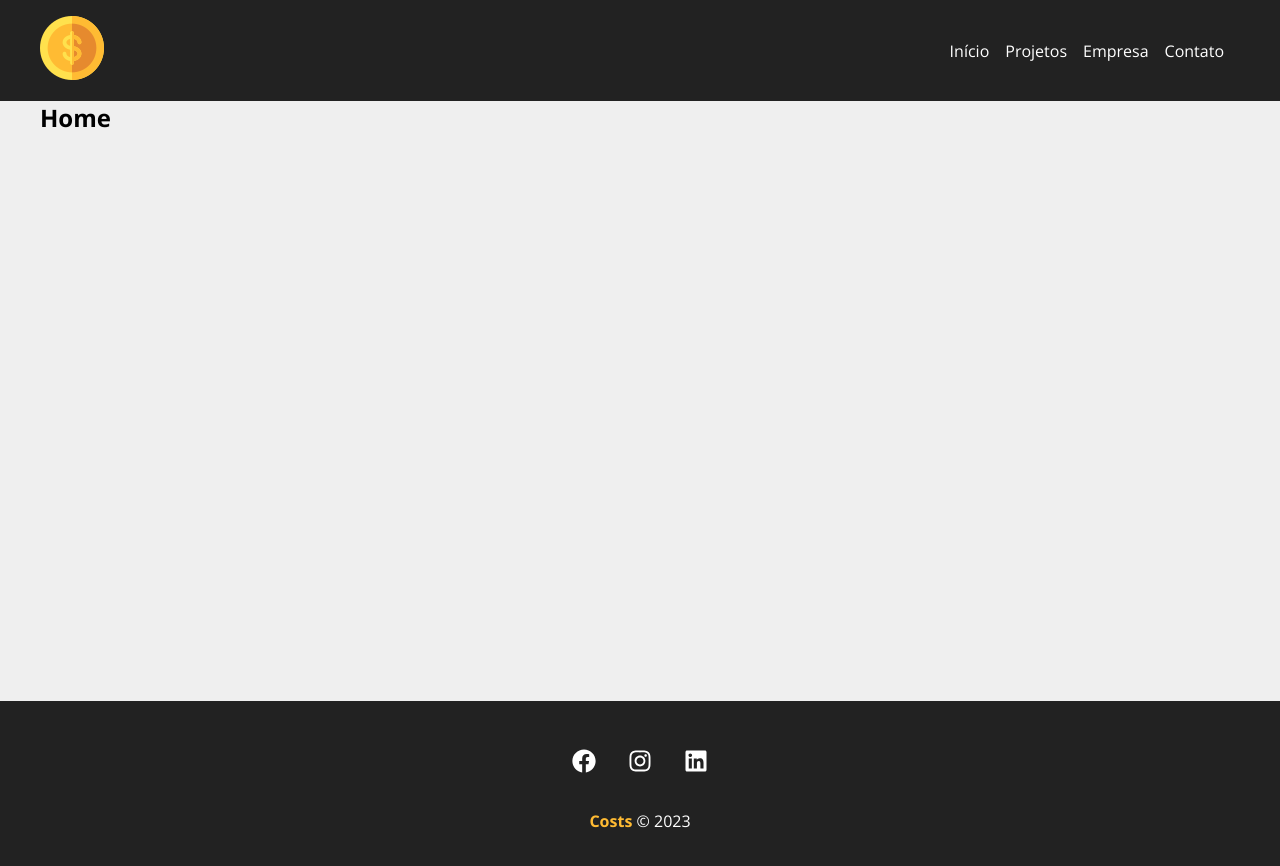
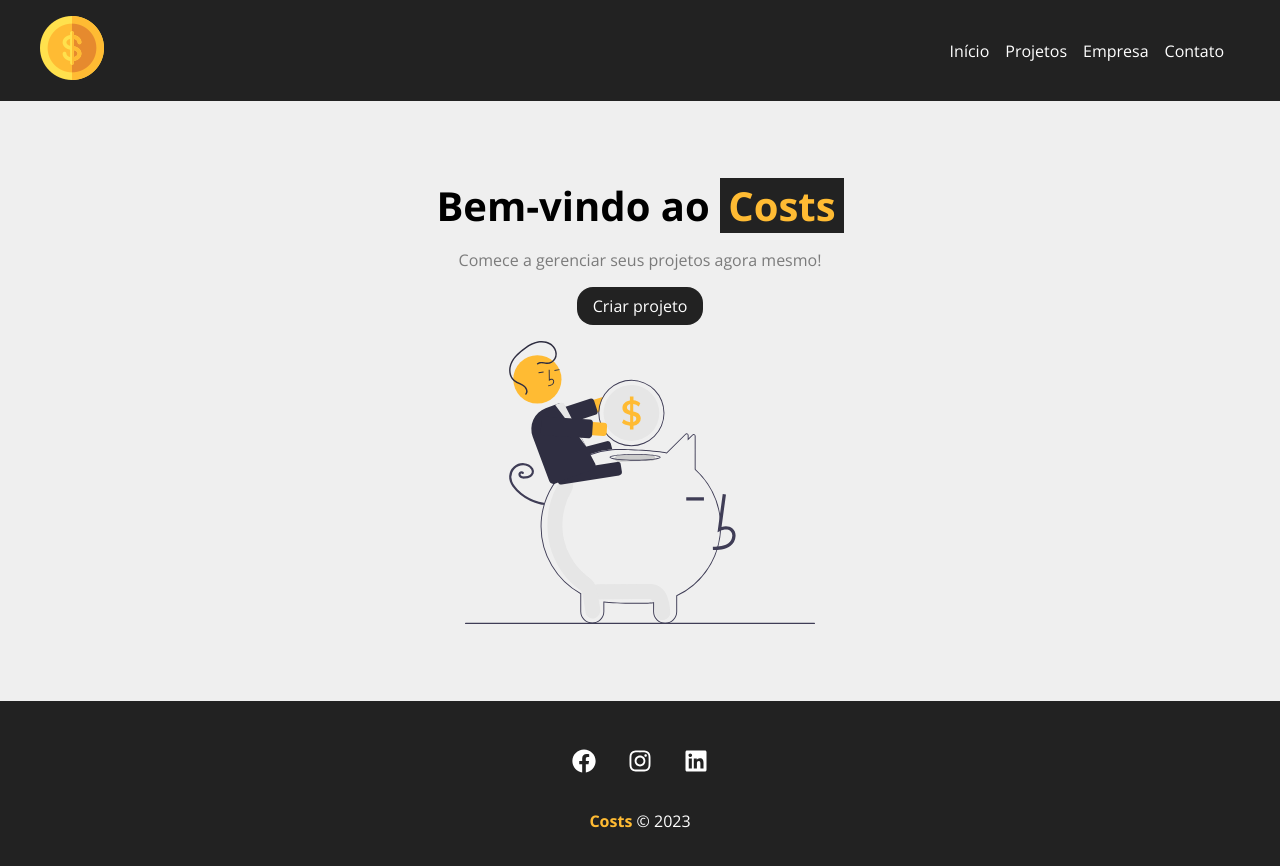
Before and after one commit to vittorRafael/costs, a React (Vite) app: page / in a window 1280 px wide. Shown: the top 866 px of the page. Built offline with nearby package versions, Linux system fonts and the light colour scheme.

Commit message:
Estilizando e criando page Home

```diff
--- a/src/components/layout/Container.jsx
+++ b/src/components/layout/Container.jsx
@@ -2,9 +2,9 @@
 import styles from './Container.module.css';
 const Container = ({ children, customClass }) => {
   return (
-    <section className={`${styles.container} ${styles[customClass]}`}>
+    <div className={`${styles.container} ${styles[customClass]}`}>
       {children}
-    </section>
+    </div>
   );
 };
 
--- /dev/null
+++ b/src/components/layout/LinkButton.jsx
@@ -0,0 +1,13 @@
+import React from 'react';
+import styles from './LinkButton.module.css';
+import { Link } from 'react-router-dom';
+
+const LinkButton = ({ to, text }) => {
+  return (
+    <Link className={styles.btn} to={to}>
+      {text}
+    </Link>
+  );
+};
+
+export default LinkButton;
--- /dev/null
+++ b/src/components/layout/LinkButton.module.css
@@ -0,0 +1,12 @@
+.btn {
+  text-decoration: none;
+  background-color: #222;
+  color: #fff;
+  padding: 0.5em 1em;
+  transition: 0.5s;
+  border-radius: 1em;
+}
+
+.btn:hover{
+  color: #ffbb33;
+}
--- a/src/components/pages/Home.jsx
+++ b/src/components/pages/Home.jsx
@@ -1,10 +1,18 @@
 import React from 'react';
+import styles from './Home.module.css';
+import savings from '../../img/savings.svg';
+import LinkButton from '../layout/LinkButton';
 
 const Home = () => {
   return (
-    <div>
-      <h1>Home</h1>
-    </div>
+    <section className={styles.homeContainer}>
+      <h1>
+        Bem-vindo ao <span>Costs</span>
+      </h1>
+      <p>Comece a gerenciar seus projetos agora mesmo!</p>
+      <LinkButton to="/novoprojeto" text="Criar projeto" />
+      <img src={savings} alt="Costs" />
+    </section>
   );
 };
 
--- /dev/null
+++ b/src/components/pages/Home.module.css
@@ -0,0 +1,27 @@
+.homeContainer {
+  width: 100%;
+  display: flex;
+  flex-direction: column;
+  align-items: center;
+  justify-content: center;
+  padding: 4em;
+  gap: 1em;
+}
+
+.homeContainer h1 {
+  font-size: 2.5em;
+}
+
+.homeContainer h1 span {
+  color: #ffbb33;
+  padding: 0 .2em;
+  background-color: #222;
+}
+
+.homeContainer p{
+  color: #7b7b7b;
+}
+
+.homeContainer img {
+  width: 350px;
+}
```
